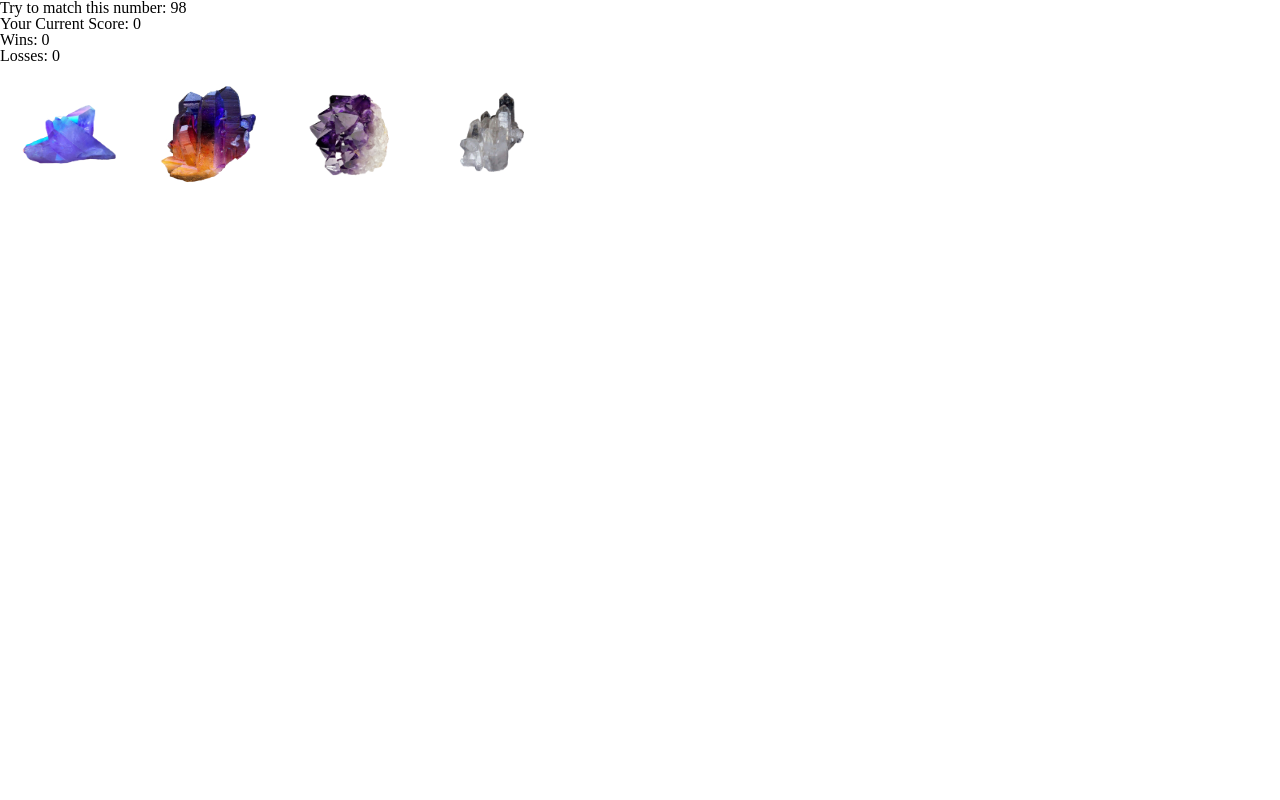
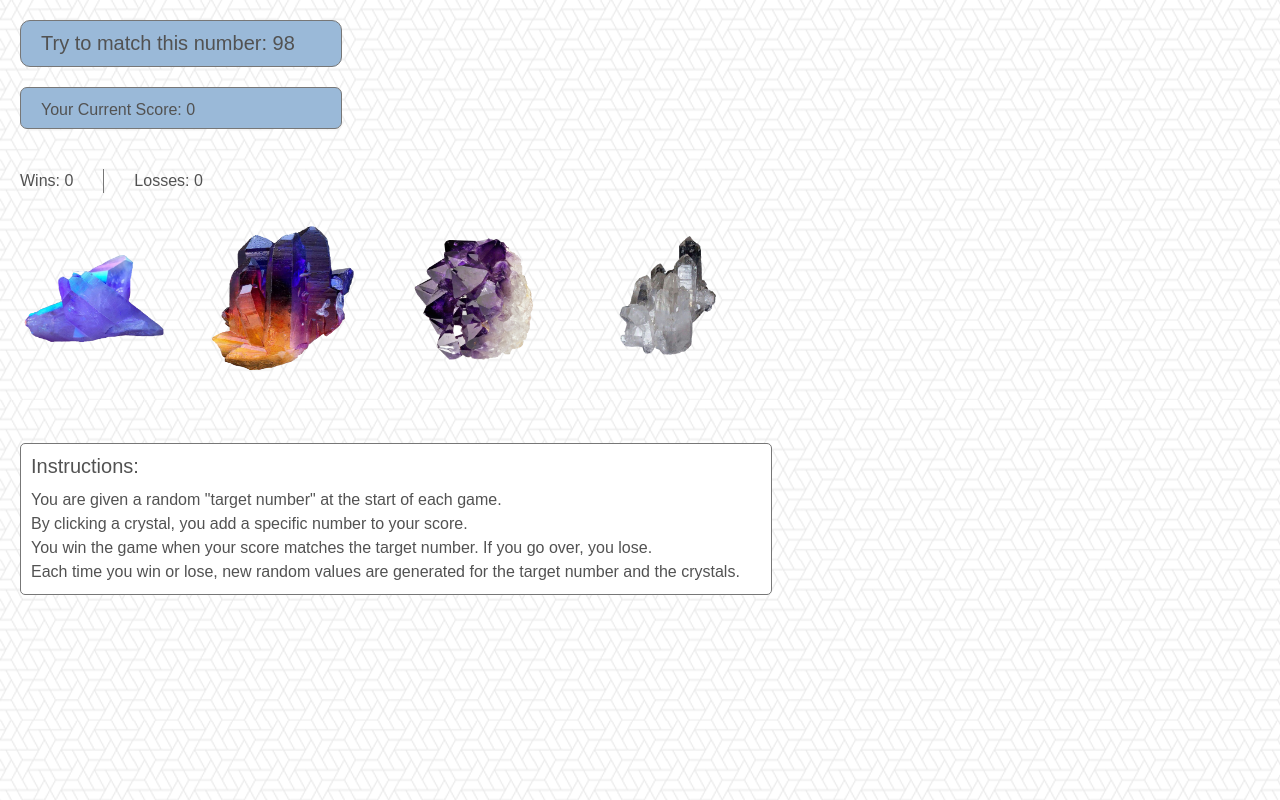
Before and after one commit to stepicker/Crystals-Game, a plain HTML site: page index.html in a window 1280 px wide. Drawn offline with nearby package versions, Linux system fonts and the light colour scheme.

Commit message:
HTML and CSS updates

```diff
--- a/assets/css/style.css
+++ b/assets/css/style.css
@@ -1,6 +1,81 @@
+body {
+    color: #525252;
+    font-family: 'Arial', 'Helvetica Neue', Helvetica, sans-serif;
+    background-image: url("../images/what-the-hex.png");
+    font-size: 16px;
+    line-height: 24px;
+}
+
+h1 {
+    font-size: 20px;
+    margin-bottom: 10px;
+}
+
+#target {
+    margin: 20px 10px 20px 20px;
+    height: 35px;
+    width: 300px;
+    font-size: 20px;
+    padding-top: 10px;
+    padding-left: 20px;
+    background: #9ab9d8;
+    border: 1px solid #777777;
+    border-radius: 10px;
+}
+
+#score {
+    margin: 20px 10px 20px 20px;;
+    height: 30px;
+    width: 300px;
+    padding-top: 10px;
+    padding-left: 20px;
+    background: #9ab9d8;
+    border: 1px solid #777777;
+    border-radius: 7px;
+}
+
+#wins {
+    margin: 20px 20px 10px 20px;
+    float: left;
+    border-right: 1px solid #777777;
+    padding-right: 30px;
+}
+
+#losses {
+    margin: 20px 20px 10px 10px;
+    float: left;
+}
+
+#crystals {
+    clear: both;
+}
+
+.crystal-div {
+    height: 200px;
+    margin: 20px;
+    float: left;
+}
+
 .crystal {
-    width: 100px;
-    height: 100px;
-    float: left;
-    margin: 20px;
+    width: 150px;
+    height: 150px;
 }
+
+#instructions {
+    margin-left: 20px;
+    padding: 10px;
+    width: 730px;
+    background: white;
+    border: 1px solid #777777;
+    border-radius: 5px;
+    clear: both;
+}
+
+@media screen and (max-width: 800px) {
+
+    #instructions {
+        width: 80%;
+        margin-right: 20px;
+    }
+
+}
--- a/index.html
+++ b/index.html
@@ -29,10 +29,22 @@
     <div id="wins">Wins</div>
     <div id="losses">Losses</div>
 
-    <div><img class="crystal" id="crystal1" src=./assets/images/crystal1.png></div>
-    <div><img class="crystal" id="crystal2" src=./assets/images/crystal2.png></div>
-    <div><img class="crystal" id="crystal3" src=./assets/images/crystal3.png></div>
-    <div><img class="crystal" id="crystal4" src=./assets/images/crystal4.png></div>
+    <div id="crystals">
+        <div class="crystal-div"><img class="crystal" id="crystal1" src=./assets/images/crystal1.png></div>
+        <div class="crystal-div"><img class="crystal" id="crystal2" src=./assets/images/crystal2.png></div>
+        <div class="crystal-div"><img class="crystal" id="crystal3" src=./assets/images/crystal3.png></div>
+        <div class="crystal-div"><img class="crystal" id="crystal4" src=./assets/images/crystal4.png></div>
+    </div>
+
+    <div id="instructions">
+        <ul>
+            <h1>Instructions:</h1>
+            <li>You are given a random "target number" at the start of each game.</li>
+            <li>By clicking a crystal, you add a specific number to your score.</li>
+            <li>You win the game when your score matches the target number. If you go over, you lose.</li>
+            <li>Each time you win or lose, new random values are generated for the target number and the crystals.</li>
+        </ul>
+    </div>
 
     <!-- Linking game script -->
     <script type="text/javascript" src="./assets/javascript/game.js">
```
Also changed, not shown: assets/images/what-the-hex.png (added).
